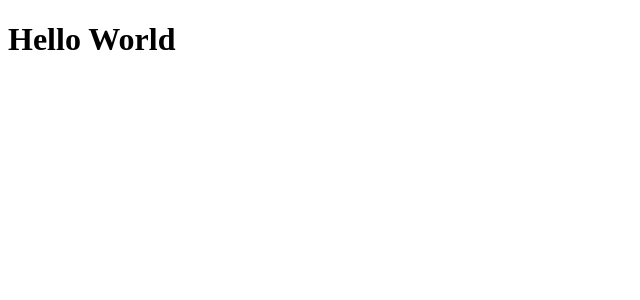
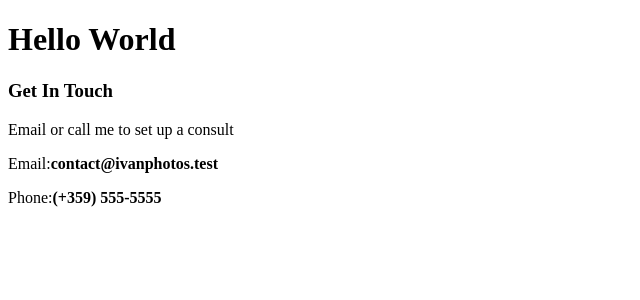
Before and after one commit to MiroslavIvanovCommits/Photography-site, a React (Create React App) app: page / in a window 1280 px wide. Shown: the top 300 px of the page, without its empty margins (0-640 px from the left). Built offline with nearby package versions, Linux system fonts and the light colour scheme.

Commit message:
Add the html for footer

```diff
--- a/src/App.js
+++ b/src/App.js
@@ -22,7 +22,7 @@ function App() {
 
       </main>
 
-      {/* <Footer /> */}
+      <Footer />
 
     </div>
   );
--- a/src/components/Footer.js
+++ b/src/components/Footer.js
@@ -1,4 +1,16 @@
 const Footer = () => {
-}
+    return (
+        <footer>
+            <h3>Get In Touch</h3>
+            <p>Email or call me to set up a consult</p>
+            <p>Email:
+                <strong>contact@ivanphotos.test</strong>
+            </p>
+            <p>Phone:
+                <strong>(+359) 555-5555</strong>
+            </p>
+        </footer>
+    );
+};
 
 export default Footer;
```
